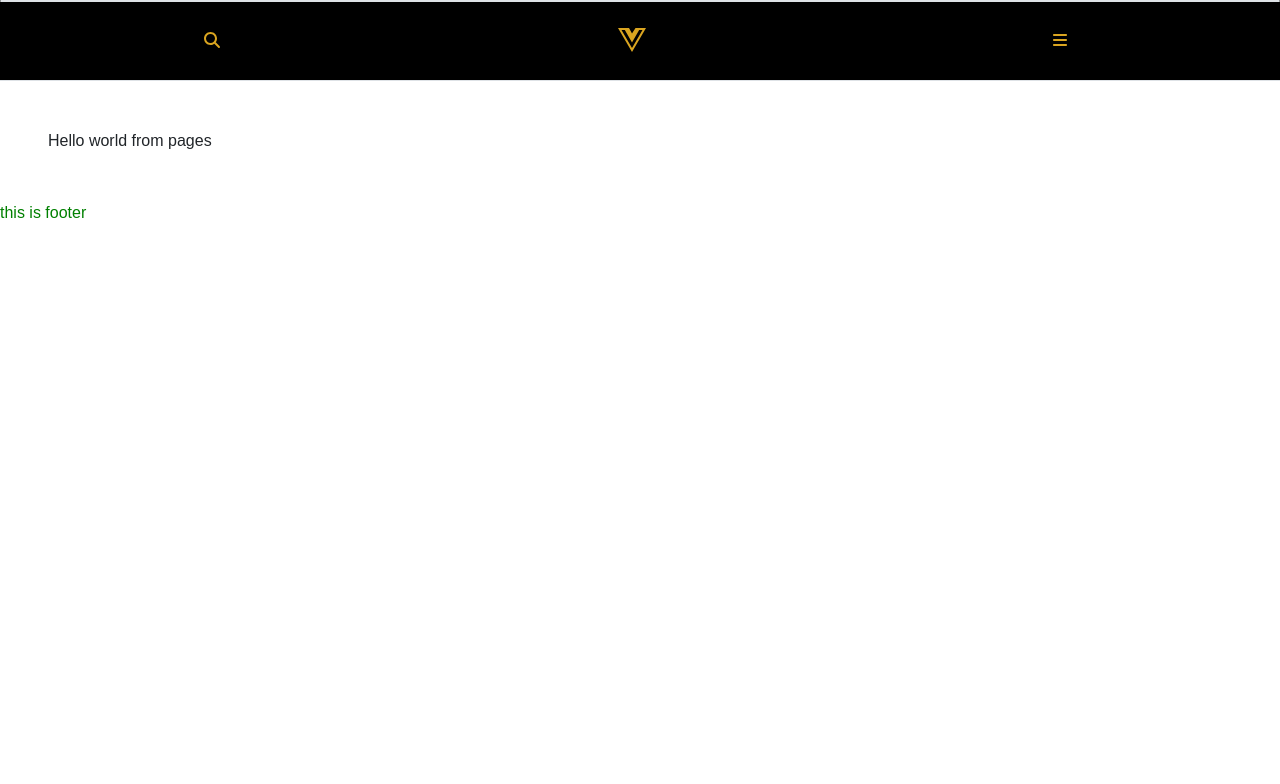
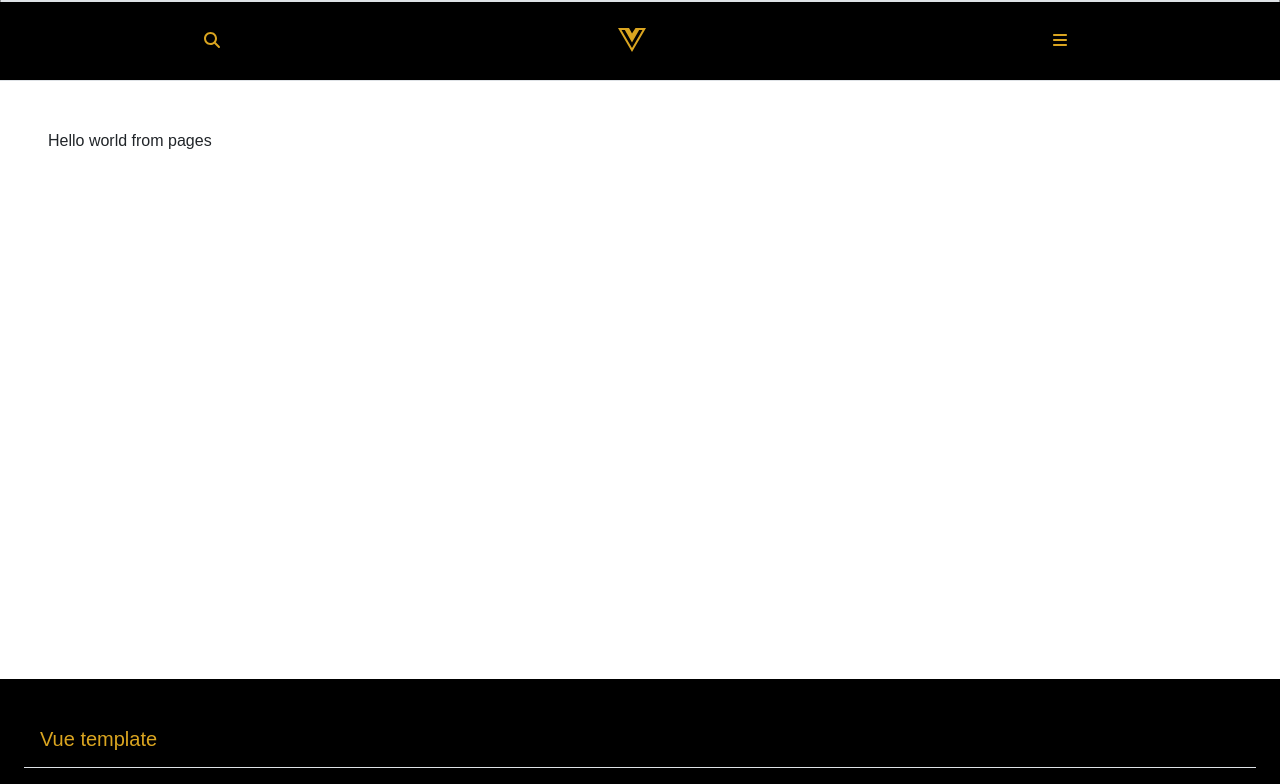
Before and after one commit to thogama/Shopify_Template_Vue3, a Nuxt app: page / in a window 1280 px wide. Shown: the top 784 px of the page. Built offline with nearby package versions, Linux system fonts and the light colour scheme.

Commit message:
initial heroku

```diff
--- a/app.vue
+++ b/app.vue
@@ -6,6 +6,10 @@
   </div>
 </template>
 <style>
+html{
+  overflow-x: hidden;
+
+}
 body {
   font-family: 'Raleway', sans-serif;
 }
--- a/components/footer.vue
+++ b/components/footer.vue
@@ -1,6 +1,7 @@
 <template>
-    <footer id="footer-root">
-this is footer
+    <footer class=" ps-2 pe-2 pt-3 pb-3" id="footer-root">
+        <h5 class="m-3 p-3  border-bottom ">Vue template</h5>
+
     </footer>
 </template>
 
@@ -11,7 +12,14 @@ this is footer
 </script>
 
 <style  scoped>
+footer {
+  position: fixed;
+  left: 0;
+  bottom: 0;
+  width: 100%;
+}
 #footer-root{
-    color: green;
+    background-color: black;
+    color: goldenrod;
 }
 </style>
--- a/layouts/default.vue
+++ b/layouts/default.vue
@@ -2,7 +2,7 @@
     <div>
         <Header />
         <div class="p-5 row">
-            <slot />
+            <slot  />
         </div>
         <Footer />
 
@@ -11,7 +11,9 @@
 </template>
 
 <script>
-
+useHead({
+    title: "Vue template"
+})
 </script>
 
 <style scoped>
--- a/nuxt.config.ts
+++ b/nuxt.config.ts
@@ -1,20 +1,12 @@
 import { defineNuxtConfig } from 'nuxt'
 // https://v3.nuxtjs.org/api/configuration/nuxt.config
 export default defineNuxtConfig({
-    head: [
 
-
-
-    ],
     ssr:false,
+    target:'static',
     css: [
 
         "@fortawesome/fontawesome-svg-core/styles.css",
         "~~/sass/main.scss"
     ],
-
-
-
-
-
 })
--- a/sass/main.scss
+++ b/sass/main.scss
@@ -1,4 +1,5 @@
 
 $primary: #daa520;
+$input-border-color:transparent;
 
 @import "../node_modules/bootstrap/scss/bootstrap"
```
Also changed, not shown: 1 other file (tests, documents, lock files or other folders).
